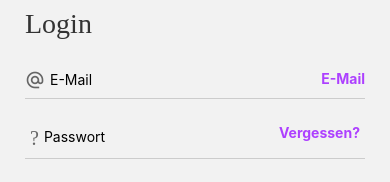
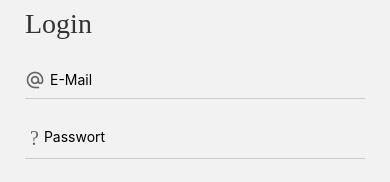
Before and after one commit to patrickavs/Fundbox24-frontend, a React Native app: screen /Login in a window 390 px wide. Shown: the part 350-532 px from the top of the page. Built offline with nearby package versions, Linux system fonts and the light colour scheme.

Commit message:
update LoginScreen

```diff
--- a/src/components/auth/LoginScreen.tsx
+++ b/src/components/auth/LoginScreen.tsx
@@ -48,7 +48,6 @@ function LoginScreen(): React.JSX.Element {
             />
           }
           keyboardType="email-address"
-          fieldButtonLabel={'E-Mail'}
           inputType={'email-address'}
         />
 
@@ -64,7 +63,6 @@ function LoginScreen(): React.JSX.Element {
           }
           inputType="password"
           keyboardType={'visible-password'}
-          fieldButtonLabel={'Vergessen?'}
           fieldButtonFunction={() => {}}
         />
 
```
